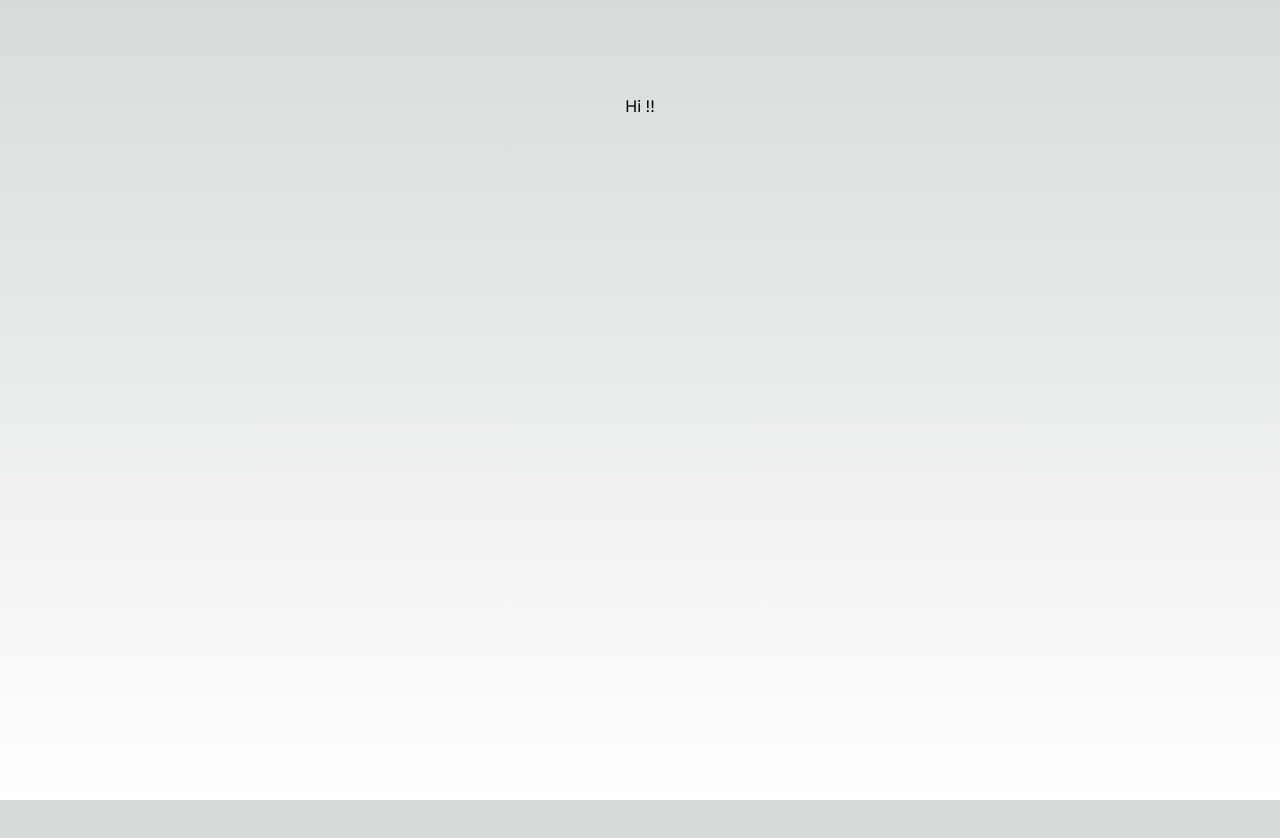
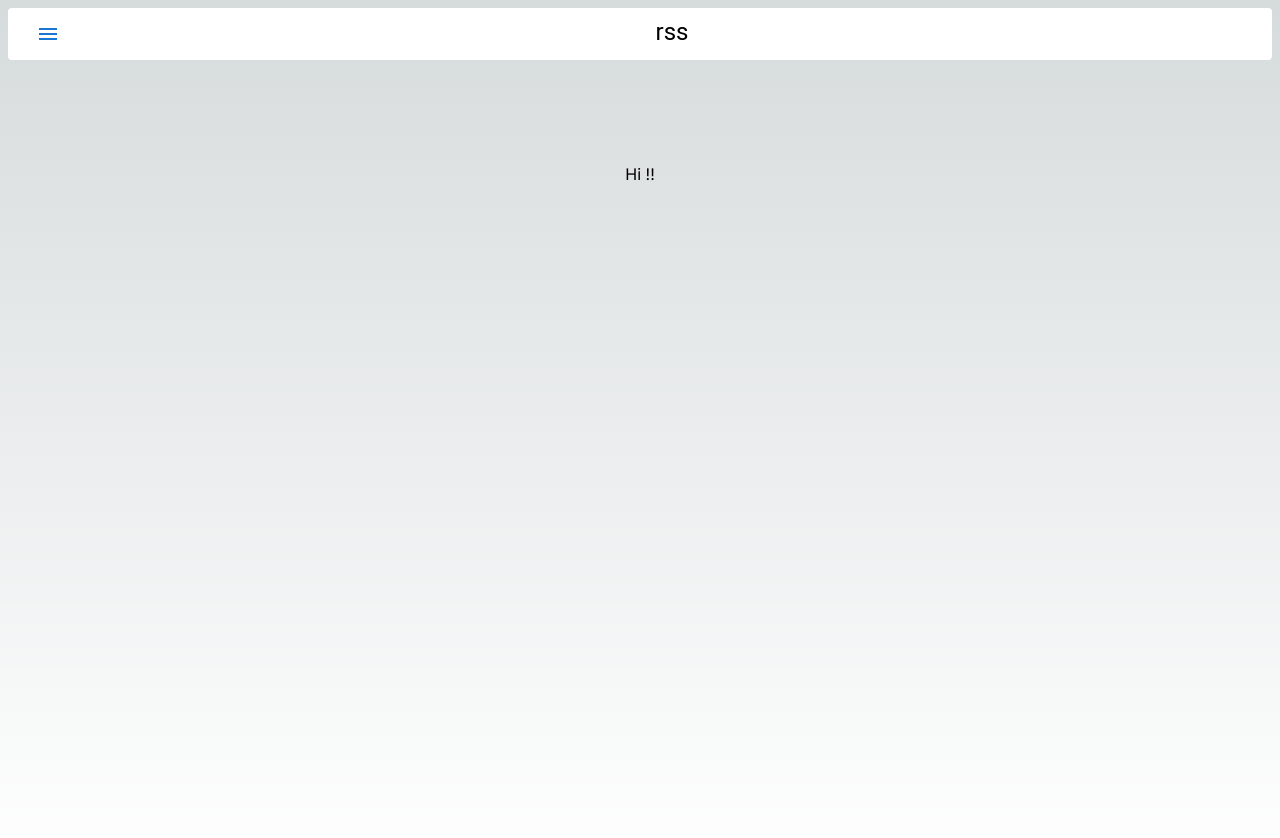
Before and after one commit to cacaoMath/rss_client, a Next.js app: page / in a window 1280 px wide. Shown: the top 838 px of the page. Before the commit the page ends 800 px from the top, so only its background shows below. Built offline with nearby package versions, Linux system fonts and the light colour scheme.

Commit message:
feat : ページにmenubarを表示させるようにする(#2)

```diff
--- a/src/app/layout.tsx
+++ b/src/app/layout.tsx
@@ -1,6 +1,7 @@
 import type { Metadata } from 'next';
 import { Inter } from 'next/font/google';
 import './globals.css';
+import Menubar from '@/../component/MenuBar';
 
 const inter = Inter({ subsets: ['latin'] });
 
@@ -12,7 +13,10 @@
 export default function RootLayout({ children }: { children: React.ReactNode }) {
   return (
     <html lang="en">
-      <body className={inter.className}>{children}</body>
+      <body className={inter.className}>
+        <Menubar />
+        {children}
+      </body>
     </html>
   );
 }
```
